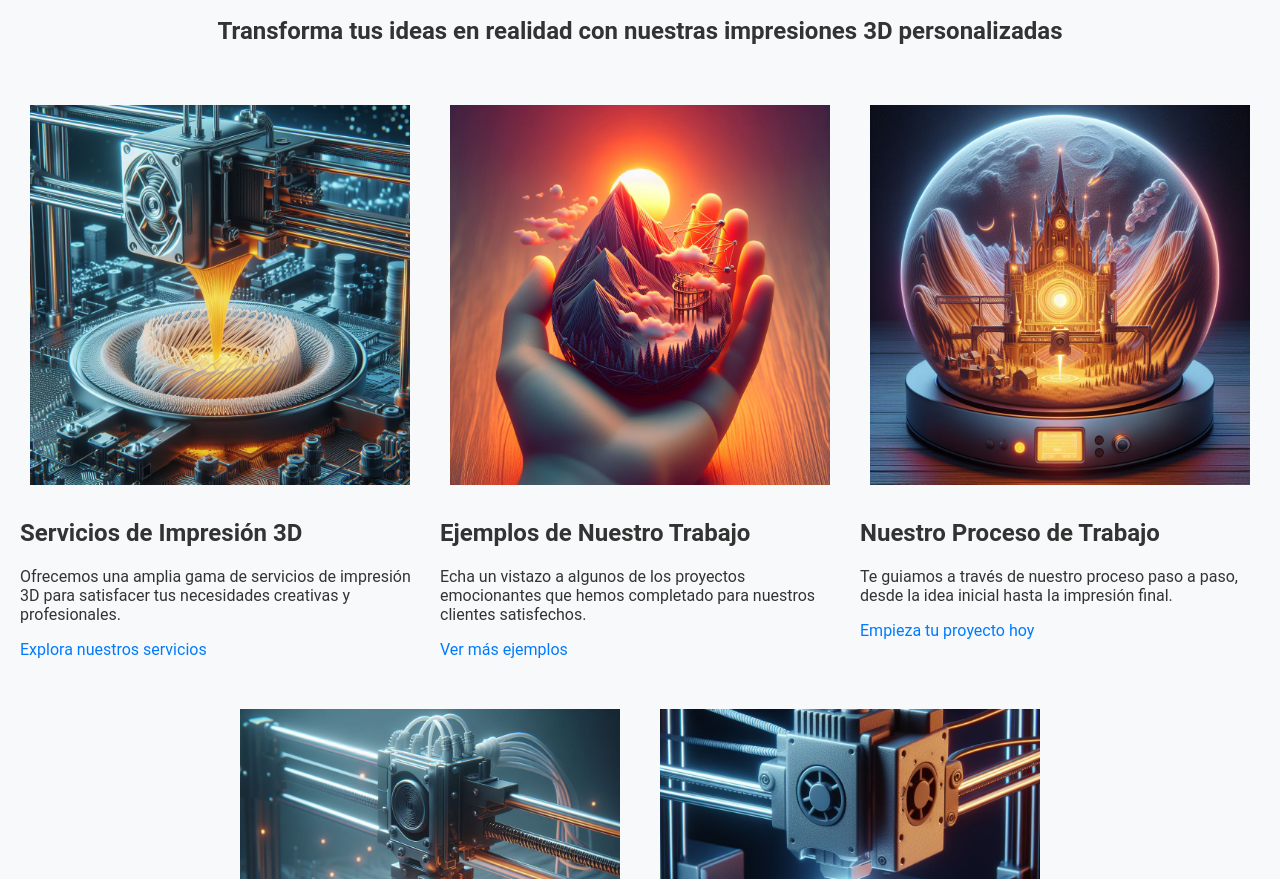
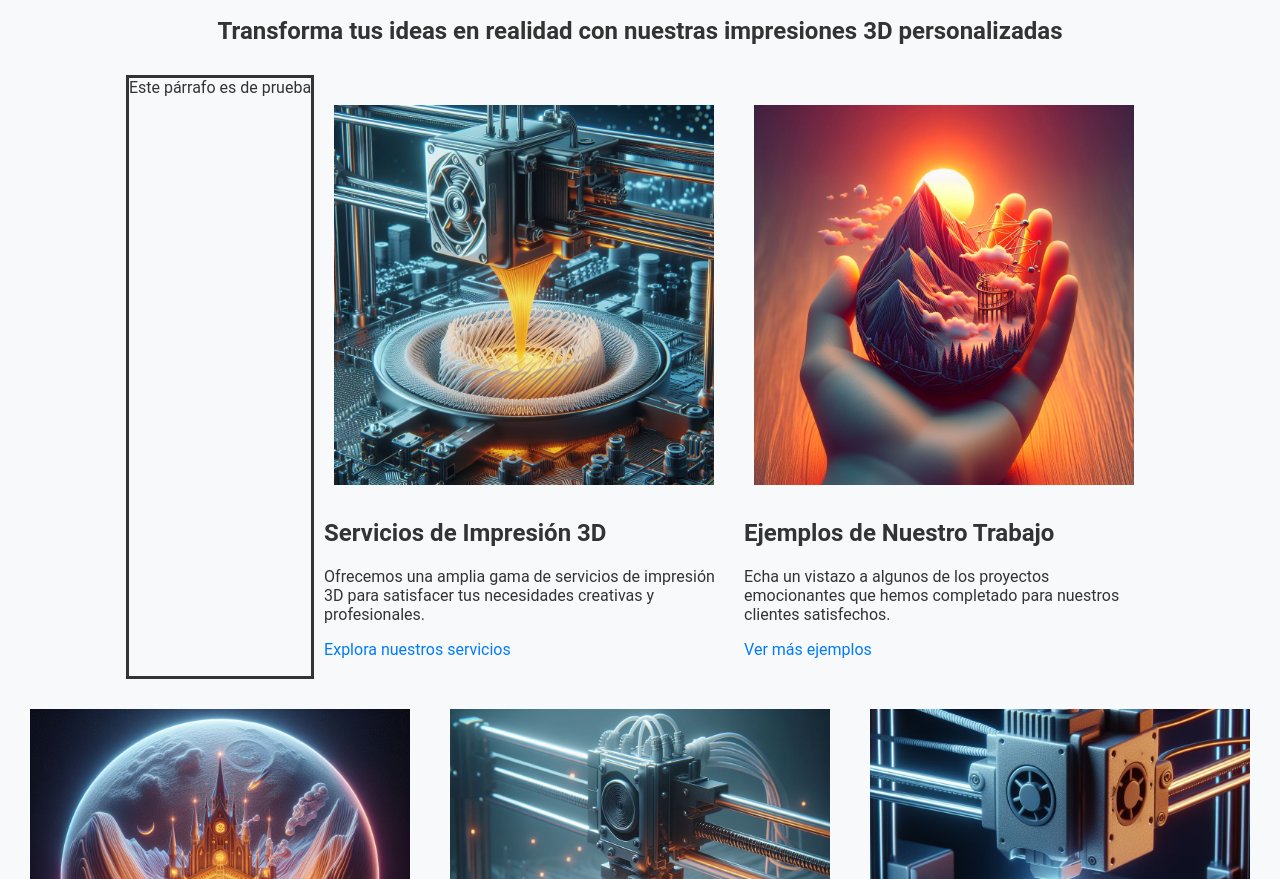
Before and after one commit to Djhordan20/miprimerapagina, a plain HTML site: page index.html in a window 1280 px wide. Shown: the part 449-1328 px from the top of the page. Drawn offline with Linux system fonts and the light colour scheme.

Commit message:
mi primera confirmación de actualización

```diff
--- a/index.html
+++ b/index.html
@@ -21,6 +21,7 @@
     </header>
 
     <main class="modelo-de-cajas">
+        <div class="greeting">Este párrafo es de prueba</div>
             <!-- Sección de Servicios -->
         <section id="servicios">
             <img src="img/servicios.jpg" alt="Imagen de servicios">
--- a/styles.css
+++ b/styles.css
@@ -131,3 +131,8 @@ footer a:hover {
         display: none;
     }
 }
+
+/*Estilo de prueba*/
+.greeting{
+    border: solid;
+}
```
